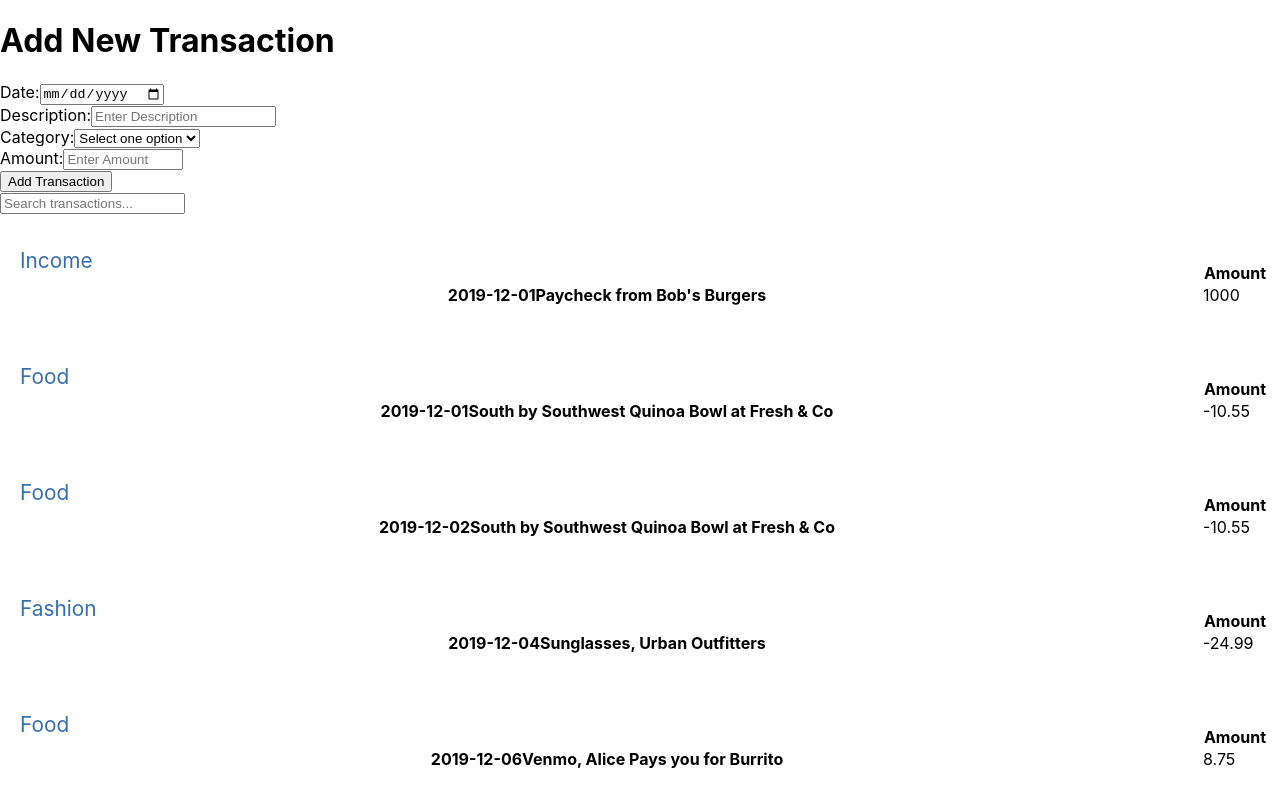
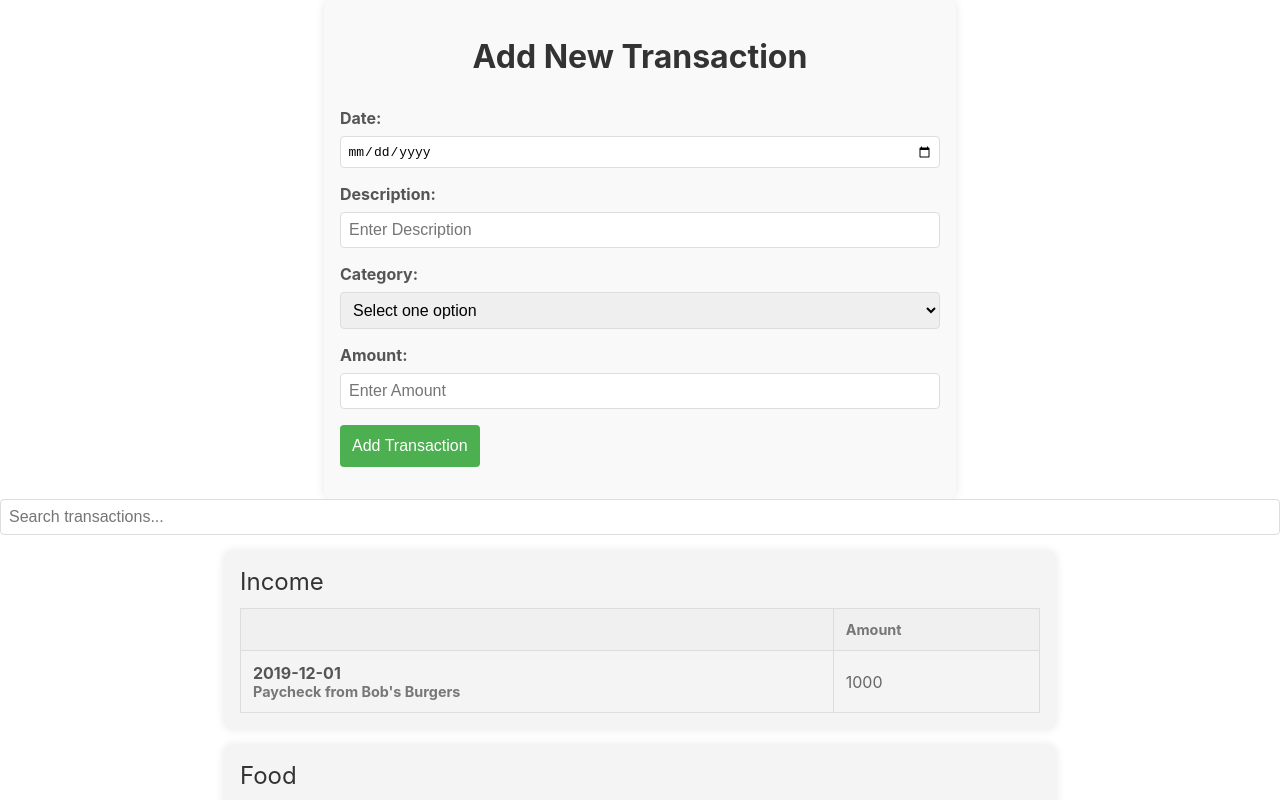
Before and after one commit to Nathan-Mwai/Bank-of-flatiron, a React (Create React App) app in the folder bank/: page / in a window 1280 px wide. Shown: the top 800 px of the page. Built offline with nearby package versions, Linux system fonts and the light colour scheme; data requests are answered from the project's data file.

Commit message:
updates styles

```diff
--- a/bank/src/App.css
+++ b/bank/src/App.css
@@ -37,34 +37,112 @@
   }
 }
 
-#table-wrap {
-  padding: 0 0.75rem 1.5rem 0.75rem;
+/* styles.css for AddTrans */
+
+.form-holder {
+  max-width: 600px;
+  margin: 0 auto;
+  padding: 1em;
+  background: #f9f9f9;
+  border-radius: 8px;
+  box-shadow: 0 0 10px rgba(0, 0, 0, 0.1);
 }
 
+h1 {
+  text-align: center;
+  color: #333;
+  margin-bottom: 1em;
+}
+
+form {
+  display: flex;
+  flex-direction: column;
+}
+
+div {
+  margin-bottom: 1em;
+}
+
+label {
+  font-weight: bold;
+  margin-bottom: 0.5em;
+  color: #555;
+  display: block;
+}
+
+input[type="date"],
+input[type="text"],
+input[type="number"],
+select {
+  width: 100%;
+  padding: 0.5em;
+  font-size: 1em;
+  border: 1px solid #ddd;
+  border-radius: 4px;
+  box-sizing: border-box;
+}
+
+input[type="submit"] {
+  background-color: #4CAF50;
+  color: white;
+  border: none;
+  padding: 0.75em;
+  font-size: 1em;
+  border-radius: 4px;
+  cursor: pointer;
+  transition: background-color 0.3s ease;
+}
+
+input[type="submit"]:hover {
+  background-color: #45a049;
+}
+
+/* Style.css for TransDetails */
+
+/* styles.css */
+
+#table-wrap {
+  max-width: 800px;
+  margin: 1em auto;
+  padding: 1em;
+  background: #f4f4f4;
+  border-radius: 8px;
+  box-shadow: 0 0 10px rgba(0, 0, 0, 0.1);
+}
 
 table {
+  width: 100%;
   border-collapse: collapse;
-  border: 0;
-  width: 100%;
-  position: relative;
-  margin-top: 3rem;
 }
 
-table caption {
-  color: #356eaf;
-  font-size: 1.3em;
-  font-weight: normal;
-  position: absolute;
-  margin-top: -2.25rem;
-  margin-left: 0.5rem;
+caption {
+  font-size: 1.5em;
+  margin-bottom: 0.5em;
+  color: #333;
+  text-align: left;
 }
 
-tbody td {
-  width: 100vw;
-  max-width: 4rem;
-  min-width: 4rem;
+thead {
+  background-color: #f0f0f0;
 }
 
-tbody th {
-  width: calc(100% - 12rem);
+th, td {
+  padding: 0.75em;
+  border: 1px solid #ddd;
+  text-align: left;
 }
+
+th {
+  font-weight: bold;
+  color: #555;
+}
+
+td {
+  color: #666;
+}
+
+span {
+  display: block;
+  font-size: 0.9em;
+  color: #777;
+}
--- a/bank/src/App.js
+++ b/bank/src/App.js
@@ -1,10 +1,14 @@
 import logo from './logo.svg';
 import './App.css';
 import Home from './Components/Home';
+import NavBar from './Components/NavBar';
 
 function App() {
+
+
   return (
     <div>
+      {/* <NavBar/> */}
       <Home />
     </div>
   );
--- /dev/null
+++ b/bank/src/Components/NavBar.jsx
@@ -0,0 +1,15 @@
+import React from 'react'
+import { NavLink } from 'react-router-dom'
+
+const NavBar = () => {
+  return (
+    <div>
+        <>
+        <NavLink to='/'>Home</NavLink>
+        <NavLink to='/transactions/add'>Add Transactions</NavLink>
+        </>
+    </div>
+  )
+}
+
+export default NavBar
--- a/bank/src/db.json
+++ b/bank/src/db.json
@@ -83,20 +83,6 @@
       "description": "Venmo, Pay Roommate for Rent",
       "category": "Housing",
       "amount": -975
-    },
-    {
-      "id": "6a67",
-      "date": "2024-08-05",
-      "description": "None",
-      "category": "fashion",
-      "amount": "20000"
-    },
-    {
-      "id": "27ec",
-      "date": "2024-08-05",
-      "description": "None",
-      "category": "fashion",
-      "amount": "20000"
     }
   ]
 }
```
